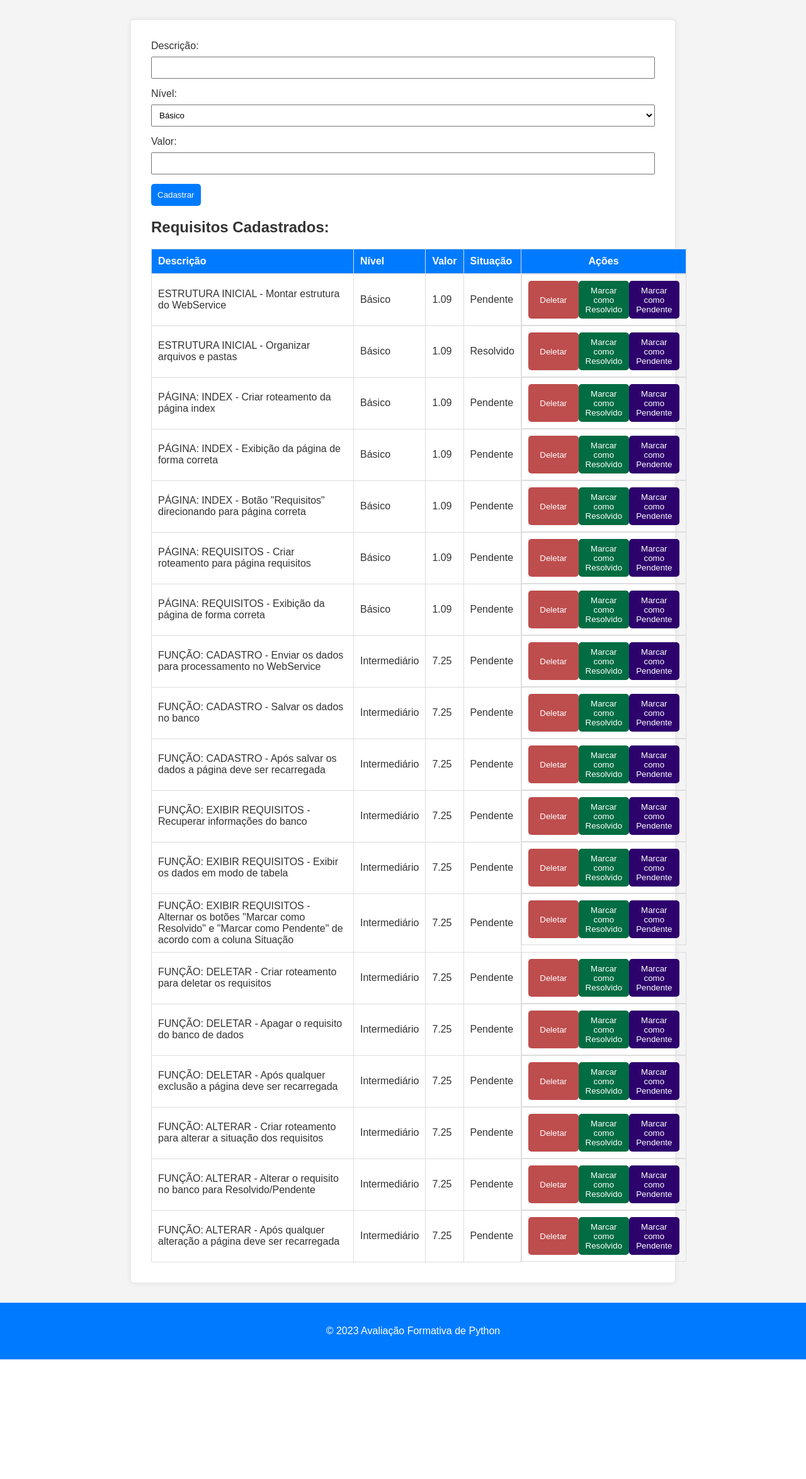
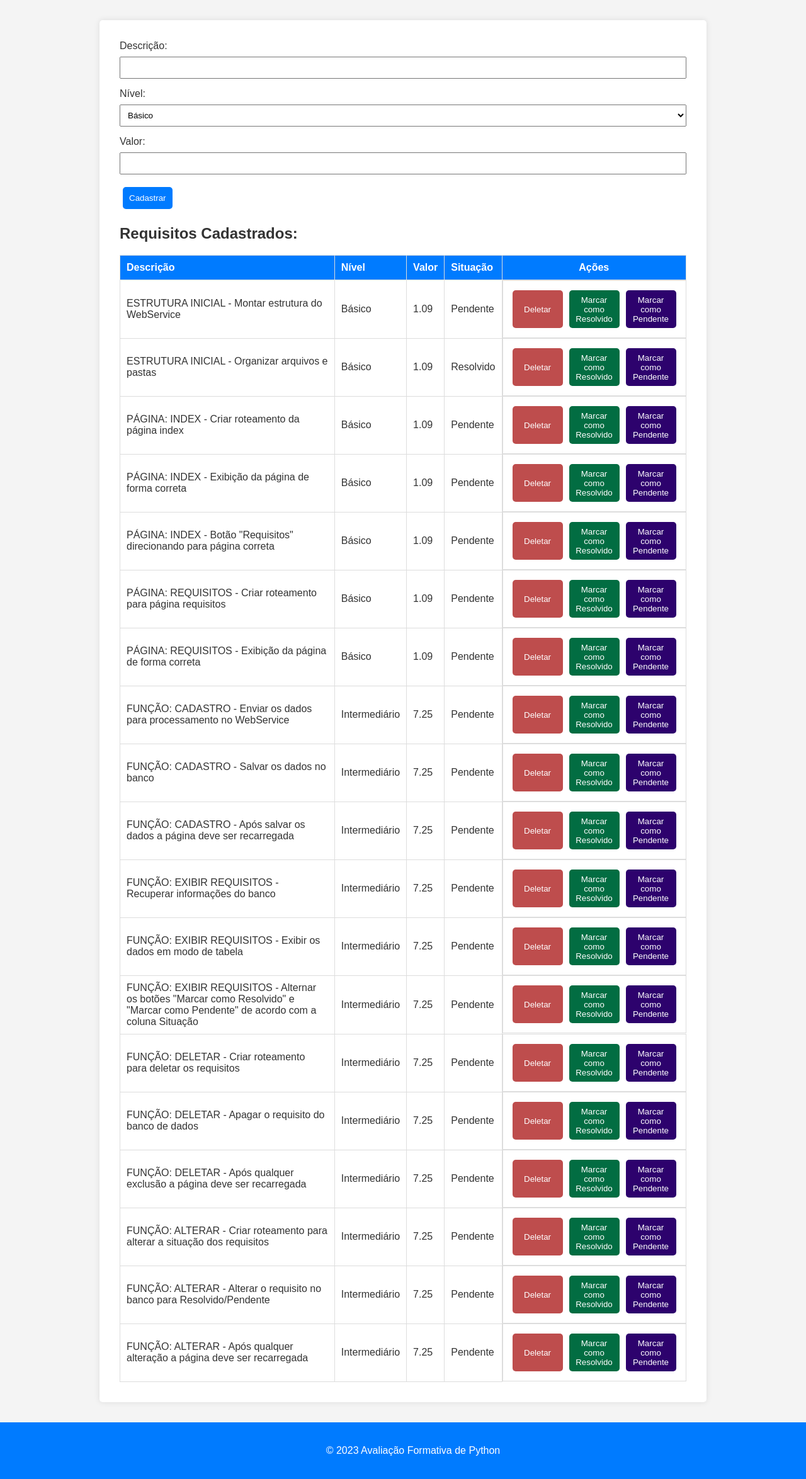
Before and after one commit to DevGabrielPortfolio/avaliacao_formativa_web_service, a Flask app: page /ver_requisitos in a window 1280 px wide. Shown: the part 153-2502 px from the top of the page at 63% size. Before the commit the page ends 2312 px from the top, so only its background shows below. Run offline with Flask 3, Linux system fonts and the light colour scheme; data comes from the database, SQL or seed files in the repository.

Commit message:
MODIFY: alterando tamanho de elementos dentro do site

```diff
--- a/static/css/requisitos.css
+++ b/static/css/requisitos.css
@@ -15,7 +15,7 @@ header {
 }
 
 section {
-    max-width: 800px;
+    max-width: 900px;
     margin: 2em auto;
     padding: 2em;
     background-color: #fff;
@@ -54,6 +54,7 @@ button {
     border: none;
     border-radius: 5px;
     cursor: pointer;
+    margin: 5px;
 }
 
 table {
```
